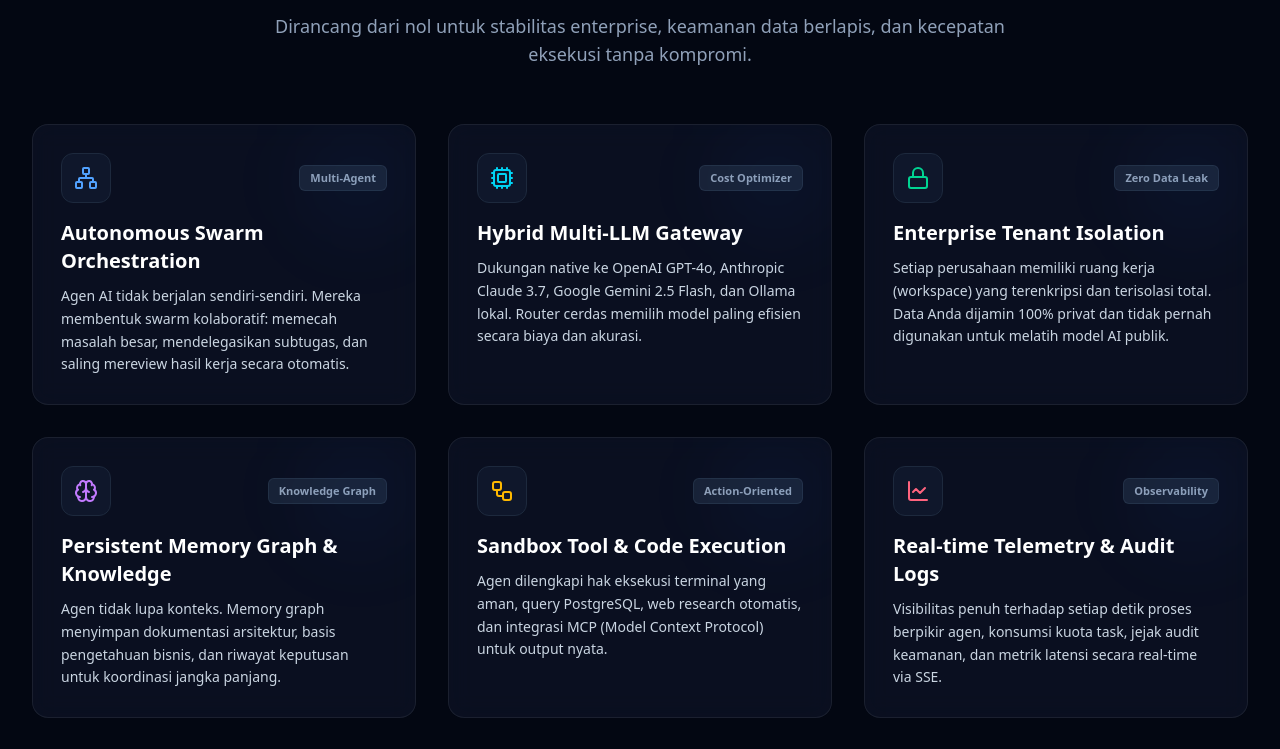
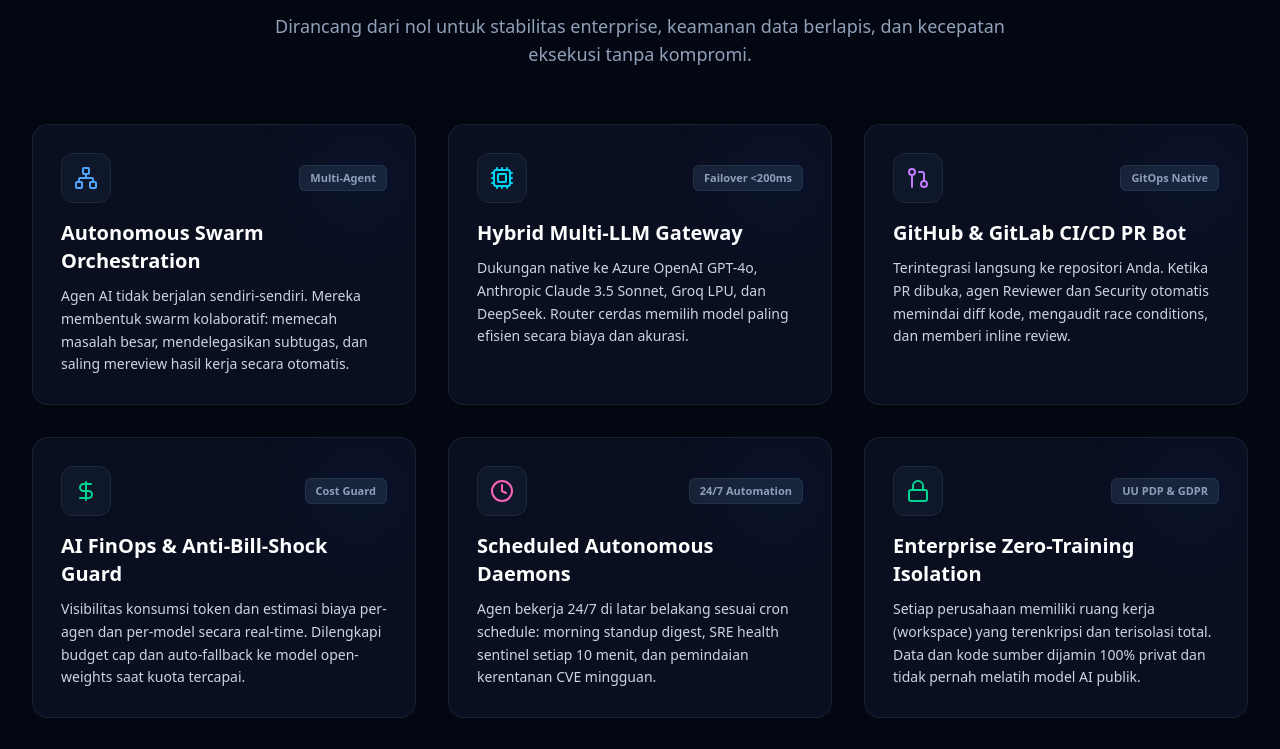
Before and after one commit to NexGen-X/id-tech-landing, a React (Vite) app: page / in a window 1280 px wide. Shown: the part 1580-2329 px from the top of the page. Built offline with nearby package versions, Linux system fonts and the light colour scheme; no server answers.

Commit message:
feat: showcase 9 commercial pillars including GitHub PR bot, AI FinOps, and background daemons

```diff
--- a/src/components/Features.tsx
+++ b/src/components/Features.tsx
@@ -5,7 +5,10 @@ import {
   Workflow,
   LineChart,
   Brain,
-  Lock
+  Lock,
+  GitPullRequest,
+  DollarSign,
+  Clock
 } from 'lucide-react';
 
 export const Features: FC = () => {
@@ -21,35 +24,56 @@ export const Features: FC = () => {
       icon: <Cpu className="w-6 h-6 text-cyan-400" />,
       title: 'Hybrid Multi-LLM Gateway',
       description:
-        'Dukungan native ke OpenAI GPT-4o, Anthropic Claude 3.7, Google Gemini 2.5 Flash, dan Ollama lokal. Router cerdas memilih model paling efisien secara biaya dan akurasi.',
-      badge: 'Cost Optimizer',
+        'Dukungan native ke Azure OpenAI GPT-4o, Anthropic Claude 3.5 Sonnet, Groq LPU, dan DeepSeek. Router cerdas memilih model paling efisien secara biaya dan akurasi.',
+      badge: 'Failover <200ms',
+    },
+    {
+      icon: <GitPullRequest className="w-6 h-6 text-purple-400" />,
+      title: 'GitHub & GitLab CI/CD PR Bot',
+      description:
+        'Terintegrasi langsung ke repositori Anda. Ketika PR dibuka, agen Reviewer dan Security otomatis memindai diff kode, mengaudit race conditions, dan memberi inline review.',
+      badge: 'GitOps Native',
+    },
+    {
+      icon: <DollarSign className="w-6 h-6 text-emerald-400" />,
+      title: 'AI FinOps & Anti-Bill-Shock Guard',
+      description:
+        'Visibilitas konsumsi token dan estimasi biaya per-agen dan per-model secara real-time. Dilengkapi budget cap dan auto-fallback ke model open-weights saat kuota tercapai.',
+      badge: 'Cost Guard',
+    },
+    {
+      icon: <Clock className="w-6 h-6 text-pink-400" />,
+      title: 'Scheduled Autonomous Daemons',
+      description:
+        'Agen bekerja 24/7 di latar belakang sesuai cron schedule: morning standup digest, SRE health sentinel setiap 10 menit, dan pemindaian kerentanan CVE mingguan.',
+      badge: '24/7 Automation',
     },
     {
       icon: <Lock className="w-6 h-6 text-emerald-400" />,
-      title: 'Enterprise Tenant Isolation',
+      title: 'Enterprise Zero-Training Isolation',
       description:
-        'Setiap perusahaan memiliki ruang kerja (workspace) yang terenkripsi dan terisolasi total. Data Anda dijamin 100% privat dan tidak pernah digunakan untuk melatih model AI publik.',
-      badge: 'Zero Data Leak',
+        'Setiap perusahaan memiliki ruang kerja (workspace) yang terenkripsi dan terisolasi total. Data dan kode sumber dijamin 100% privat dan tidak pernah melatih model AI publik.',
+      badge: 'UU PDP & GDPR',
     },
     {
-      icon: <Brain className="w-6 h-6 text-purple-400" />,
-      title: 'Persistent Memory Graph & Knowledge',
+      icon: <Brain className="w-6 h-6 text-indigo-400" />,
+      title: 'AST Codebase Memory Graph',
       description:
-        'Agen tidak lupa konteks. Memory graph menyimpan dokumentasi arsitektur, basis pengetahuan bisnis, dan riwayat keputusan untuk koordinasi jangka panjang.',
-      badge: 'Knowledge Graph',
+        'Tree-sitter syntax parsing yang memetakan hubungan fungsi, hierarki kelas, dan tipe data lintas berkas sehingga agen memahami arsitektur proyek tanpa batasan context window.',
+      badge: 'AST Deep-Tech',
     },
     {
       icon: <Workflow className="w-6 h-6 text-amber-400" />,
       title: 'Sandbox Tool & Code Execution',
       description:
-        'Agen dilengkapi hak eksekusi terminal yang aman, query PostgreSQL, web research otomatis, dan integrasi MCP (Model Context Protocol) untuk output nyata.',
+        'Agen dilengkapi hak eksekusi terminal mikro terisolasi, query database otomatis, web research, dan integrasi MCP (Model Context Protocol) untuk output kode nyata.',
       badge: 'Action-Oriented',
     },
     {
       icon: <LineChart className="w-6 h-6 text-rose-400" />,
-      title: 'Real-time Telemetry & Audit Logs',
+      title: 'Real-time Telemetry & War Room',
       description:
-        'Visibilitas penuh terhadap setiap detik proses berpikir agen, konsumsi kuota task, jejak audit keamanan, dan metrik latensi secara real-time via SSE.',
+        'Visibilitas penuh terhadap proses berpikir agen, konsumsi kuota task, jejak audit keamanan immutable, dan live incident triage collaborative war room via SSE.',
       badge: 'Observability',
     },
   ];
```
